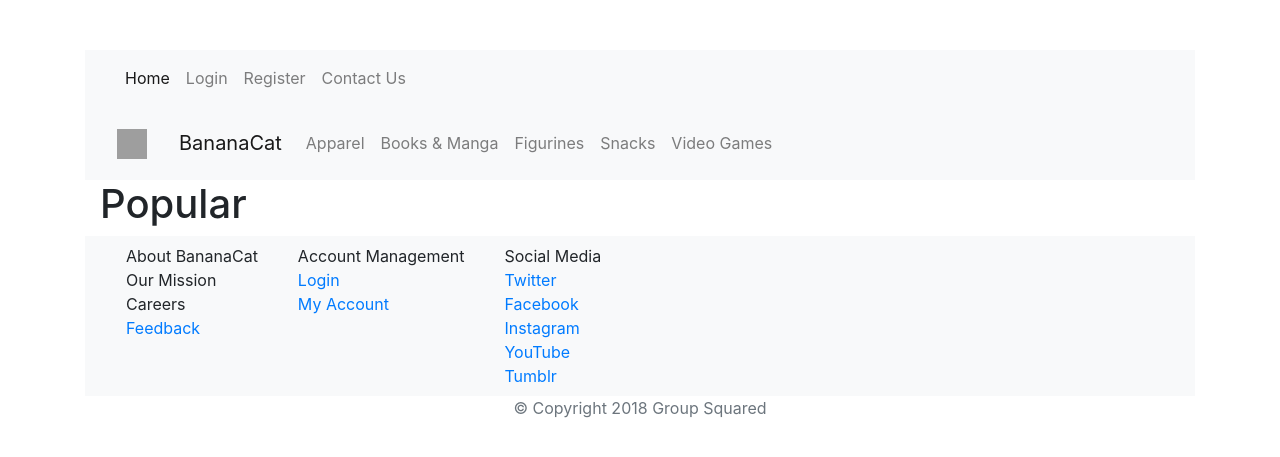
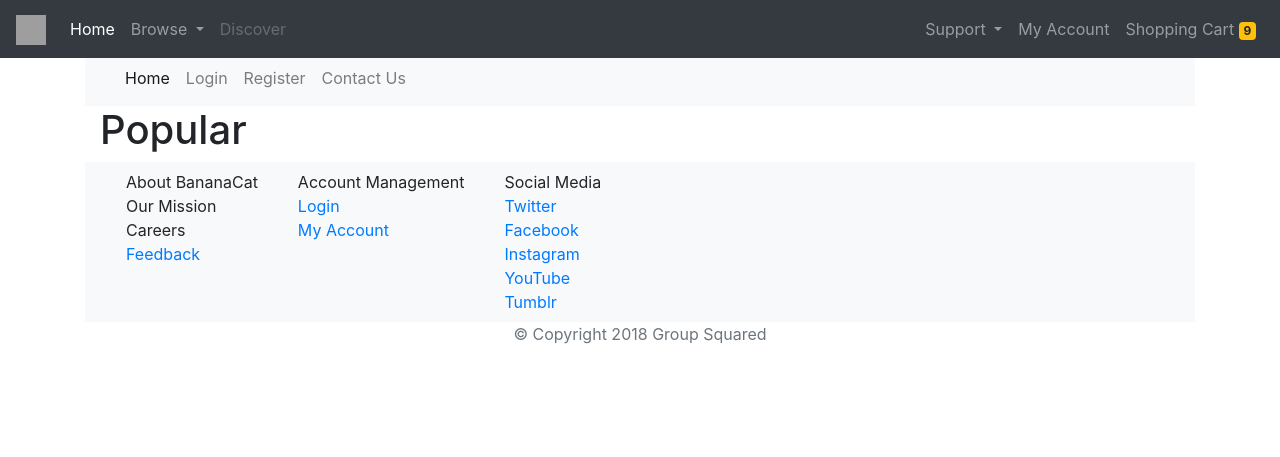
Before and after one commit to mzuniga94/BananaCat, a Node server app: page /apparel in a window 1280 px wide. Shown: the top 457 px of the page. Run offline with Node 20, Linux system fonts and the light colour scheme; data that the repository does not hold is empty; some libraries are stand-ins or nearby versions; grey boxes are pictures that could not be loaded.

Commit message:
Updated navbar
Might need to relink things to their respective pages.

Line 57:  <span class =..."> 9</span> is what would ideally display the number of items in the shopping cart.  Delete the span to get rid of the badge.

```diff
--- a/environment/views/partials/header.ejs
+++ b/environment/views/partials/header.ejs
@@ -1,35 +1,64 @@
 <!-- views/partials/header.ejs -->
 
-<nav class="navbar navbar-expand-lg navbar-light bg-light">
-  <nav class="navbar navbar-light bg-light">
+ <nav class="navbar fixed-top navbar-expand-lg navbar-dark bg-dark">
         <a class="navbar-brand" href="#">
-    <img src="https://media.giphy.com/media/12PXNbcHW8C9Bm/giphy.gif" width="30" height="30" alt=""> <!-- TODO: Change image lol -->
+            <img src="https://i.imgur.com/B2HtRJh.png" width="30" height="30" alt="Logo">
         </a>
-</nav>
-  <a class="navbar-brand" href="#">BananaCat</a>
-  <button class="navbar-toggler" type="button" data-toggle="collapse" data-target="#navbarSupportedContent" aria-controls="navbarSupportedContent" aria-expanded="false" aria-label="Toggle navigation">
+        <button class="navbar-toggler" type="button" data-toggle="collapse" data-target="#navbarSupportedContent"
+            aria-controls="navbarSupportedContent" aria-expanded="false" aria-label="Toggle navigation">
             <span class="navbar-toggler-icon"></span>
         </button>
+
         <div class="collapse navbar-collapse" id="navbarSupportedContent">
             <ul class="navbar-nav mr-auto">
-      <li class="nav-item">
-        <a class="nav-link" href="/apparel">Apparel</a>
+                <li class="nav-item active">
+                    <a class="nav-link" href="index.html">Home </a>
+                </li>
+                <li class="nav-item dropdown">
+                    <a class="nav-link dropdown-toggle" href="#" id="navbarDropdown" role="button" data-toggle="dropdown"
+                        aria-haspopup="true" aria-expanded="false">
+                        Browse
+                    </a>
+                    <div class="dropdown-menu" aria-labelledby="navbarDropdown">
+                        <a class="dropdown-item" href="/apparel">Apparel</a>
+                        <a class="dropdown-item" href="/booksandmanga">Books & Manga</a>
+                        <a class="dropdown-item" href="/figurines">Figurines</a>
+                        <a class="dropdown-item" href="/snacks">Snacks</a>
+                    </div>
                 </li>
                 <li class="nav-item">
-        <a class="nav-link" href="/booksandmanga">Books & Manga</a>
+                    <a class="nav-link disabled" href="#">Discover</a>
+                </li>
+            </ul>
+
+            <!-- This is the right side of the NavBar-->
+            <div class="d-flex flex-row-reverse">
+
+                <ul class="navbar-nav mr-auto">
+                    <li class="nav-item dropdown">
+                        <div class="dropdown">
+                            <a class="nav-link dropdown-toggle" href="#" id="navbarDropdown" role="button" data-toggle="dropdown"
+                                aria-haspopup="true" aria-expanded="false">
+                                Support
+                            </a>
+                            <div class="dropdown-menu" aria-labelledby="dropdownMenu2">
+                                <a class="dropdown-item" href="#">About Us</a>
+                                <a class="dropdown-item" href="/feedback">Feedback</a>
+                                <a class="dropdown-item" href="#">Policies</a>
+                                <div class="dropdown-divider"></div>
+                                <a class="dropdown-item" href="/contactus">Contact Us</a>
+                            </div>
+                        </div>
                     </li>
                     <li class="nav-item">
-        <a class="nav-link" href="/figurines">Figurines</a>
+                        <a class="nav-link" href="/account">My Account</a>
                     </li>
                     <li class="nav-item">
-        <a class="nav-link" href="/snacks">Snacks</a>
-      </li>
-       <li class="nav-item">
-        <a class="nav-link" href="/videogames">Video Games</a>
+                        <a class="nav-link" href="/shoppingcart">Shopping Cart <span class="badge badge-warning">9</span></a>
                     </li>
                 </ul>
-  </div>
-</nav>
+                </span>
+
             </div>
         </div>
     </nav>
```
Lines whose indentation alone changed are shown as unchanged.
